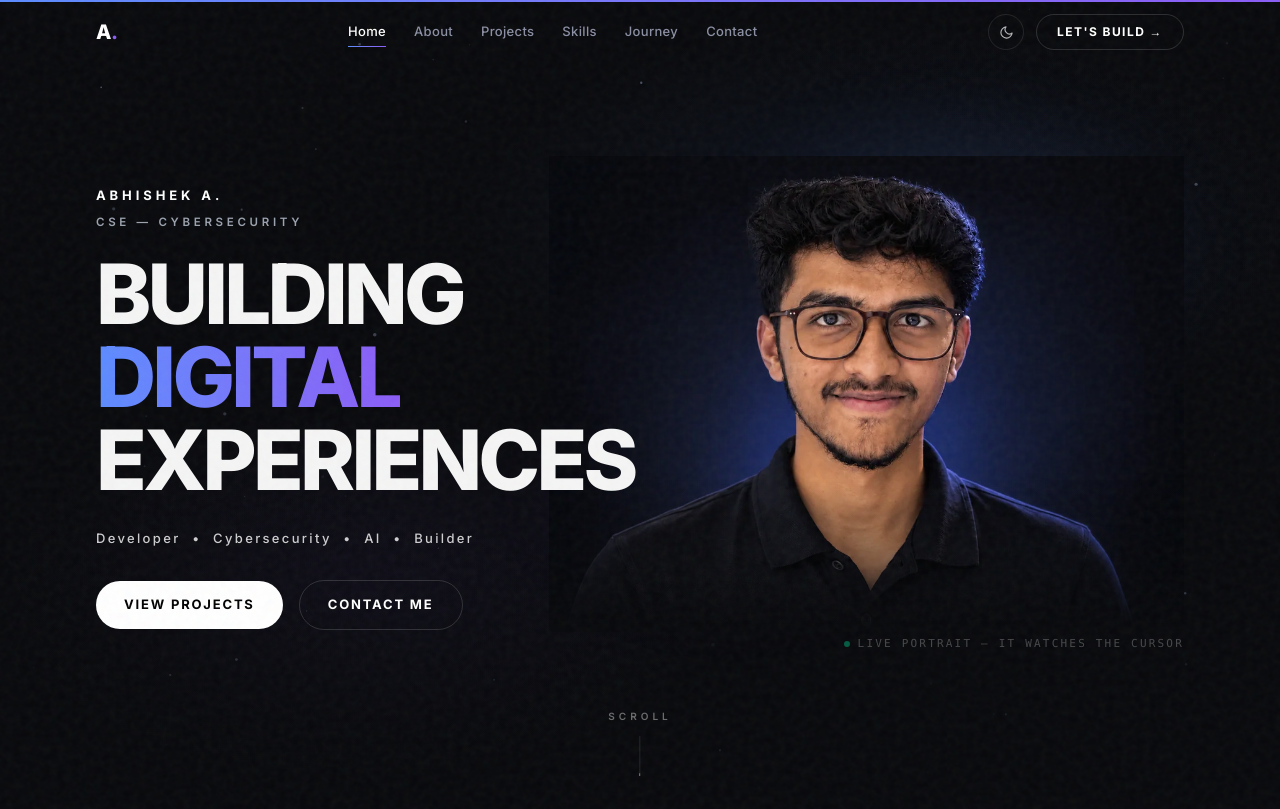
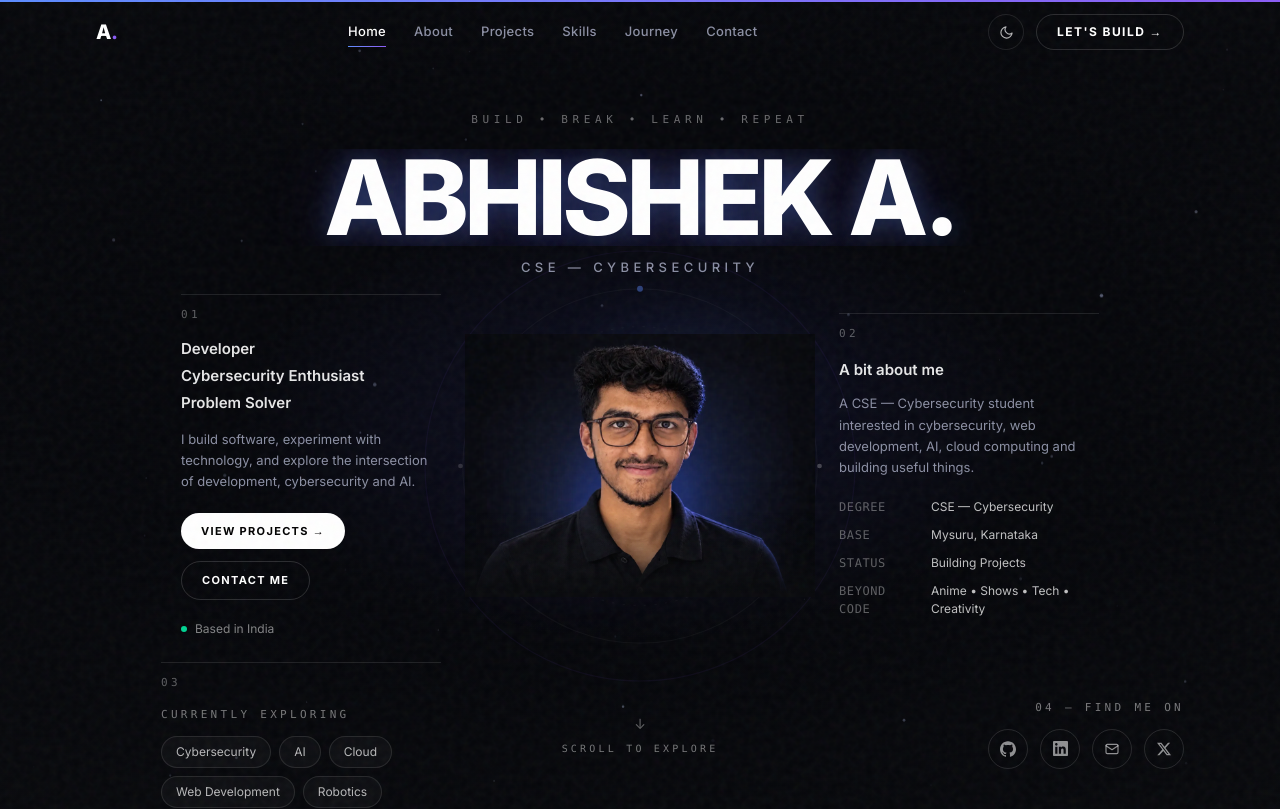
Before and after one commit to mrduhlol/abhishek-a2, a React (Vite) app: page / in a window 1280 px wide. Shown: the top 809 px of the page. Built offline with nearby package versions, Linux system fonts and the light colour scheme.

Commit message:
feat: rebuild hero in reference composition with cursor mount

```diff
--- a/src/App.jsx
+++ b/src/App.jsx
@@ -10,6 +10,7 @@ import GithubActivity from "./components/GithubActivity.jsx";
 import Contact from "./components/Contact.jsx";
 import Footer from "./components/Footer.jsx";
 import ScrollProgress from "./components/ScrollProgress.jsx";
+import CustomCursor from "./components/CustomCursor.jsx";
 import { useSmoothScroll } from "./hooks/useSmoothScroll.js";
 
 export default function App() {
@@ -24,6 +25,7 @@ export default function App() {
         Skip to content
       </a>
       <ScrollProgress />
+      <CustomCursor />
       <Navbar />
       <main>
         <Hero />
--- a/src/components/Hero.jsx
+++ b/src/components/Hero.jsx
@@ -1,24 +1,14 @@
 import { useEffect, useRef } from 'react';
-import {
-  motion,
-  useReducedMotion,
-  useScroll,
-  useTransform,
-} from 'motion/react';
+import { motion, useReducedMotion, useScroll, useTransform } from 'motion/react';
 import ParticleField from './ParticleField.jsx';
-import MagneticButton from './MagneticButton.jsx';
 import InteractivePortrait from './InteractivePortrait.jsx';
+import ScrollIndicator from './ScrollIndicator.jsx';
+import SocialLinks from './SocialLinks.jsx';
+import { HeroLeft, HeroRight, HeroExploring } from './HeroInfo.jsx';
 
-const LINE = {
-  hidden: { y: '110%' },
-  show: (i) => ({
-    y: '0%',
-    transition: { duration: 0.9, delay: 0.6 + i * 0.11, ease: [0.22, 1, 0.36, 1] },
-  }),
-};
-
-// Cinematic entrance (~1.6s): ambient -> portrait reveal -> type lines.
-// Eye tracking + blinking arm only after the entrance settles.
+// Reference composition:
+//   label -> name -> subtitle -> [info | portrait | info] -> [03 | scroll | 04] -> footer
+// The portrait never moves after entrance; only pupils + lids are alive.
 export default function Hero() {
   const sectionRef = useRef(null);
   const liveRef = useRef(false);
@@ -31,156 +21,152 @@ export default function Hero() {
     }
     const t = window.setTimeout(() => {
       liveRef.current = true;
-    }, 1650);
+    }, 1500);
     return () => window.clearTimeout(t);
   }, [reduce]);
 
-  const { scrollYProgress } = useScroll({
-    target: sectionRef,
-    offset: ['start start', 'end start'],
-  });
-  const portraitY = useTransform(scrollYProgress, [0, 1], [0, 90]);
-  const portraitX = useTransform(scrollYProgress, [0, 1], [0, 56]);
-  const portraitScale = useTransform(scrollYProgress, [0, 1], [1, 0.96]);
-  const textY = useTransform(scrollYProgress, [0, 1], [0, -120]);
-  const textOpacity = useTransform(scrollYProgress, [0, 0.65], [1, 0]);
+  // Background geometry drifts almost imperceptibly on scroll. Nothing else moves.
+  const { scrollYProgress } = useScroll({ target: sectionRef, offset: ['start start', 'end start'] });
+  const ringsY = useTransform(scrollYProgress, [0, 1], [0, 46]);
 
-  const anim = (delay, extra = {}) =>
+  const rise = (delay, x = 0) =>
     reduce
       ? {}
       : {
-          initial: { opacity: 0, y: 18 },
-          animate: { opacity: 1, y: 0 },
-          transition: { duration: 0.8, delay, ease: [0.22, 1, 0.36, 1], ...extra },
+          initial: { opacity: 0, y: 20, x },
+          animate: { opacity: 1, y: 0, x: 0 },
+          transition: { duration: 0.85, delay, ease: [0.22, 1, 0.36, 1] },
         };
 
   return (
     <section
       id="top"
       ref={sectionRef}
-      className="relative flex min-h-[100svh] flex-col overflow-hidden"
+      className="relative overflow-hidden"
       aria-label="Intro"
     >
-      {/* ambient atmosphere — deliberately quiet so the portrait leads */}
+      {/* deep base + whisper radial glow, per reference */}
       <motion.div
-        {...(reduce ? {} : { initial: { opacity: 0 }, animate: { opacity: 1 }, transition: { duration: 1.2 } })}
+        {...(reduce ? {} : { initial: { opacity: 0 }, animate: { opacity: 1 }, transition: { duration: 1 } })}
         className="absolute inset-0"
         aria-hidden="true"
       >
-        <div className="absolute inset-0 bg-[#08090C]" />
+        <div className="absolute inset-0 bg-[#05060A]" />
         <div
           className="absolute inset-0"
           style={{
             background:
-              'radial-gradient(ellipse 52% 40% at 70% 28%, rgba(91,140,255,0.08), transparent 65%), radial-gradient(ellipse 44% 36% at 28% 74%, rgba(139,92,246,0.06), transparent 65%)',
+              'radial-gradient(ellipse 46% 34% at 50% 46%, rgba(91,92,255,0.10), transparent 70%)',
           }}
         />
         <ParticleField />
         <div className="vignette absolute inset-0" />
       </motion.div>
 
-      <div className="relative z-10 mx-auto grid w-full max-w-6xl flex-1 grid-cols-1 items-center gap-6 px-5 pb-24 pt-28 md:grid-cols-12 md:gap-0 md:px-8 md:pb-16 md:pt-24">
-        {/* portrait — the character. first on mobile, right on desktop */}
+      <div className="relative z-10 mx-auto max-w-6xl px-5 pb-8 pt-24 md:px-8 md:pt-28">
+        {/* top label */}
+        <motion.p
+          {...rise(0.15)}
+          className="text-center font-mono text-[11px] tracking-[0.42em] text-white/40"
+        >
+          BUILD • BREAK • LEARN • REPEAT
+        </motion.p>
+
+        {/* name — the largest element, never behind the portrait */}
+        <div className="mt-5 overflow-hidden">
+          <motion.h1
+            {...(reduce
+              ? {}
+              : {
+                  initial: { opacity: 0, y: 44, filter: 'blur(10px)' },
+                  animate: { opacity: 1, y: 0, filter: 'blur(0px)' },
+                  transition: { duration: 1, delay: 0.25, ease: [0.22, 1, 0.36, 1] },
+                })}
+            className="display-tight text-center text-[clamp(3rem,9vw,6.5rem)] text-white"
+            style={{
+              textShadow:
+                '0 0 28px rgba(91,140,255,0.35), 0 0 80px rgba(139,92,246,0.22)',
+            }}
+          >
+            ABHISHEK A.
+          </motion.h1>
+        </div>
+        <motion.p {...rise(0.45)} className="mt-3 text-center text-[13px] font-medium tracking-[0.34em] text-[#8B8FA3]">
+          CSE — CYBERSECURITY
+        </motion.p>
+
+        {/* middle: info | portrait | info */}
+        <div className="mt-8 flex flex-col items-center gap-10 md:mt-4 lg:grid lg:grid-cols-[1fr_auto_1fr] lg:items-center lg:gap-6">
+          <motion.div
+            {...rise(0.8, -24)}
+            className="order-3 flex w-full justify-center lg:order-1 lg:justify-end"
+          >
+            <HeroLeft />
+          </motion.div>
+
           <motion.div
             {...(reduce
               ? {}
               : {
-                initial: { opacity: 0, y: 40, scale: 0.97 },
-                animate: { opacity: 1, y: 0, scale: 1 },
-                transition: { duration: 1.15, delay: 0.15, ease: [0.22, 1, 0.36, 1] },
+                  initial: { opacity: 0, scale: 0.985 },
+                  animate: { opacity: 1, scale: 1 },
+                  transition: { duration: 1, delay: 0.5, ease: [0.22, 1, 0.36, 1] },
                 })}
-          style={reduce ? undefined : { y: portraitY, x: portraitX, scale: portraitScale }}
-          className="mx-auto w-full max-w-[520px] md:order-2 md:col-span-7 md:col-start-6 md:row-start-1 md:mx-0 md:max-w-none md:-mt-6"
+            className="relative order-1 w-[min(74vw,340px)] shrink-0 sm:w-[340px] lg:order-2 lg:w-[320px] xl:w-[350px]"
           >
-          <InteractivePortrait liveRef={liveRef} scopeRef={sectionRef} />
-          <p className="mt-1 text-center font-mono text-[11px] tracking-[0.2em] text-white/25 md:text-right">
-            <span className="mr-2 inline-block h-1.5 w-1.5 animate-pulse rounded-full bg-emerald-400/80" aria-hidden="true" />
-            LIVE PORTRAIT — IT WATCHES THE CURSOR
-          </p>
+            {/* faint technical geometry behind the portrait */}
+            <motion.svg
+              viewBox="0 0 400 400"
+              aria-hidden="true"
+              style={reduce ? undefined : { y: ringsY }}
+              className="absolute left-1/2 top-1/2 w-[135%] max-w-none -translate-x-1/2 -translate-y-1/2 opacity-60"
+            >
+              <circle cx="200" cy="200" r="150" fill="none" stroke="rgba(255,255,255,0.06)" />
+              <circle cx="200" cy="200" r="118" fill="none" stroke="rgba(255,255,255,0.05)" strokeDasharray="2 7" />
+              <circle cx="200" cy="200" r="182" fill="none" stroke="rgba(139,92,246,0.10)" />
+              <circle cx="200" cy="50" r="2.5" fill="rgba(91,140,255,0.7)" />
+              <circle cx="352" cy="200" r="2" fill="rgba(255,255,255,0.4)" />
+              <circle cx="48" cy="200" r="2" fill="rgba(255,255,255,0.25)" />
+            </motion.svg>
+            <InteractivePortrait liveRef={liveRef} scopeRef={sectionRef} className="relative" />
           </motion.div>
 
-        {/* text — secondary, overlapping the portrait's quiet side */}
           <motion.div
-          style={reduce ? undefined : { y: textY, opacity: textOpacity }}
-          className="relative z-10 md:order-1 md:col-span-6 md:col-start-1 md:row-start-1 md:-mt-4"
+            {...rise(0.9, 24)}
+            className="order-2 flex w-full justify-center lg:order-3 lg:justify-start"
           >
-          <motion.p {...anim(0.5)} className="text-[13px] font-bold tracking-[0.3em] text-white">
-            ABHISHEK A.
-          </motion.p>
-          <motion.p {...anim(0.58)} className="eyebrow mb-6 mt-2">
-            CSE — Cybersecurity
-          </motion.p>
+            <HeroRight />
+          </motion.div>
 
-          <h1 className="display-tight text-balance text-[11vw] sm:text-7xl md:text-6xl lg:text-[5.2rem]">
-            {['BUILDING', 'DIGITAL', 'EXPERIENCES.'].map((line, i) => (
-              <span key={line} className="block overflow-hidden pb-[0.06em]">
-                <motion.span
-                  className="block origin-left"
-                  variants={LINE}
-                  custom={i}
-                  initial={reduce ? false : 'hidden'}
-                  animate="show"
+          {/* lower row */}
+          <motion.div {...rise(1.0)} className="order-4 flex w-full justify-center lg:justify-end">
+            <HeroExploring />
+          </motion.div>
+          <div className="order-6 flex w-full justify-center lg:order-5 lg:col-start-2 lg:row-start-2">
+            <ScrollIndicator delay={1.25} />
+          </div>
+          <motion.div
+            {...rise(1.1)}
+            className="order-5 w-full lg:order-6 lg:col-start-3 lg:row-start-2"
           >
-                  {i === 1 ? (
-                    <span className="bg-gradient-to-r from-[#5B8CFF] to-[#8B5CF6] bg-clip-text text-transparent">
-                      DIGITAL
-                    </span>
-                  ) : (
-                    line
-                  )}
-                </motion.span>
-              </span>
-            ))}
-          </h1>
-
-          <motion.p
-            {...anim(1.05)}
-            className="mt-6 text-[13px] font-medium tracking-[0.18em] text-white/80"
-          >
-            Developer&nbsp;&nbsp;•&nbsp;&nbsp;Cybersecurity&nbsp;&nbsp;•&nbsp;&nbsp;AI&nbsp;&nbsp;•&nbsp;&nbsp;Builder
-          </motion.p>
-
-          <motion.div {...anim(1.15)} className="mt-8 flex flex-wrap items-center gap-4">
-            <MagneticButton>
-              <a
-                href="#projects"
-                className="inline-block rounded-full bg-white px-7 py-3.5 text-[13px] font-bold tracking-[0.14em] text-black transition-colors duration-300 hover:bg-white/85"
-              >
-                VIEW PROJECTS
-              </a>
-            </MagneticButton>
-            <MagneticButton>
-              <a
-                href="#contact"
-                className="inline-block rounded-full border border-white/15 px-7 py-3.5 text-[13px] font-bold tracking-[0.14em] text-white transition-colors duration-300 hover:border-white/40 hover:bg-white/5"
-              >
-                CONTACT ME
-              </a>
-            </MagneticButton>
-          </motion.div>
+            <p className="mb-3 font-mono text-[11px] tracking-[0.3em] text-white/45 lg:text-right">
+              04 — FIND ME ON
+            </p>
+            <div className="flex justify-start lg:justify-end">
+              <SocialLinks />
+            </div>
           </motion.div>
         </div>
 
-      {/* scroll cue */}
-      <motion.a
-        href="#statement"
-        aria-label="Scroll to intro"
-        initial={reduce ? false : { opacity: 0 }}
-        animate={{ opacity: 1 }}
-        transition={reduce ? {} : { delay: 1.8, duration: 1 }}
-        className="absolute bottom-6 left-1/2 z-10 flex -translate-x-1/2 flex-col items-center gap-3"
+        {/* footer row */}
+        <motion.div
+          {...rise(1.2)}
+          className="mt-10 flex items-center justify-between border-t border-white/[0.06] pt-5 text-[12px] text-white/35"
         >
-        <span className="text-[10px] font-semibold tracking-[0.4em] text-white/40">SCROLL</span>
-        <span className="relative block h-10 w-px overflow-hidden bg-white/10">
-          {!reduce && (
-            <motion.span
-              className="absolute left-0 top-0 h-4 w-px bg-white/70"
-              animate={{ y: [-16, 40] }}
-              transition={{ duration: 1.8, repeat: Infinity, ease: 'easeInOut' }}
-            />
-          )}
-        </span>
-      </motion.a>
+          <p>Turning ideas into experiences.</p>
+          <p>© 2026 Abhishek A.</p>
+        </motion.div>
+      </div>
     </section>
   );
 }
```
Lines whose indentation alone changed are shown as unchanged.
